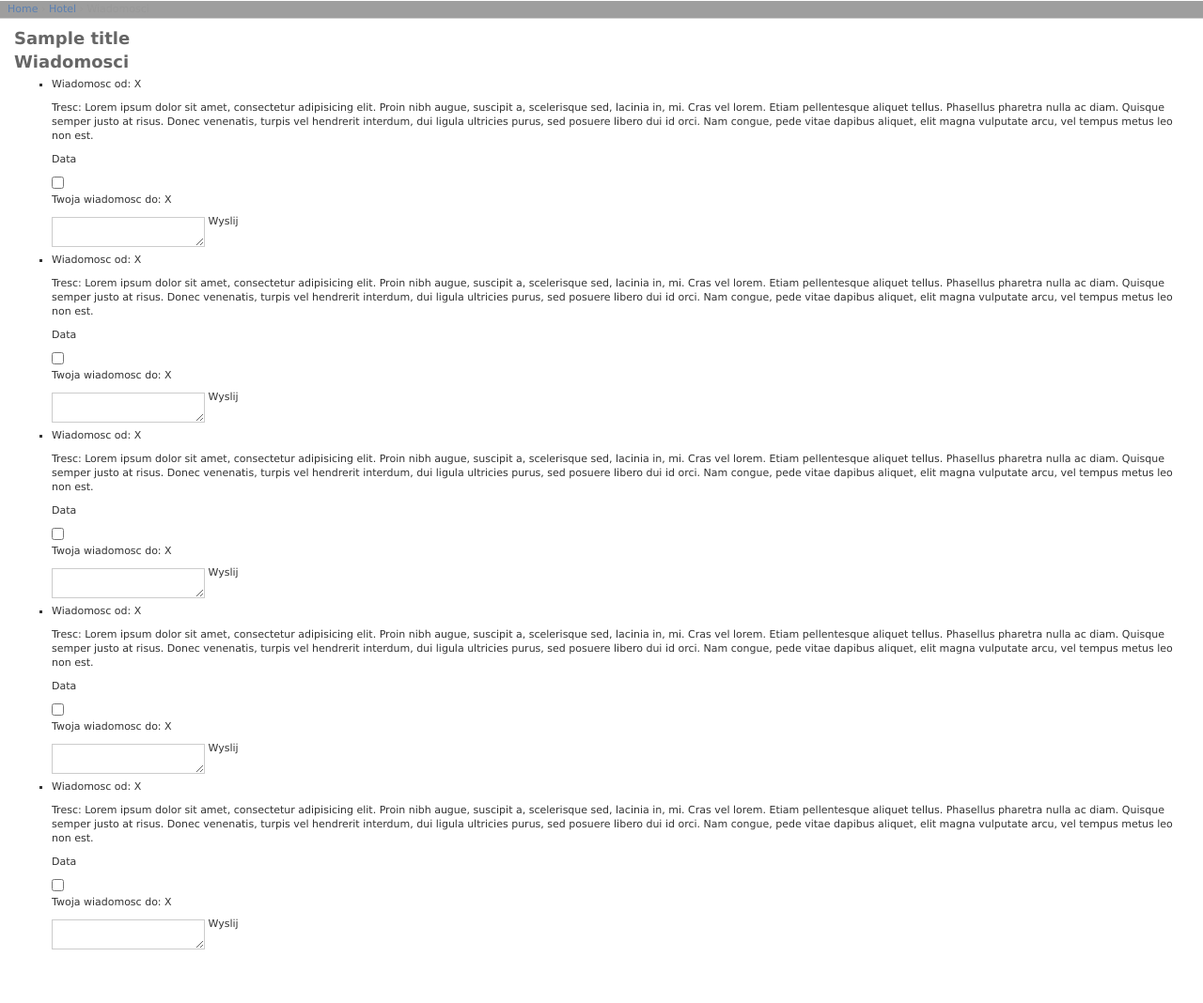
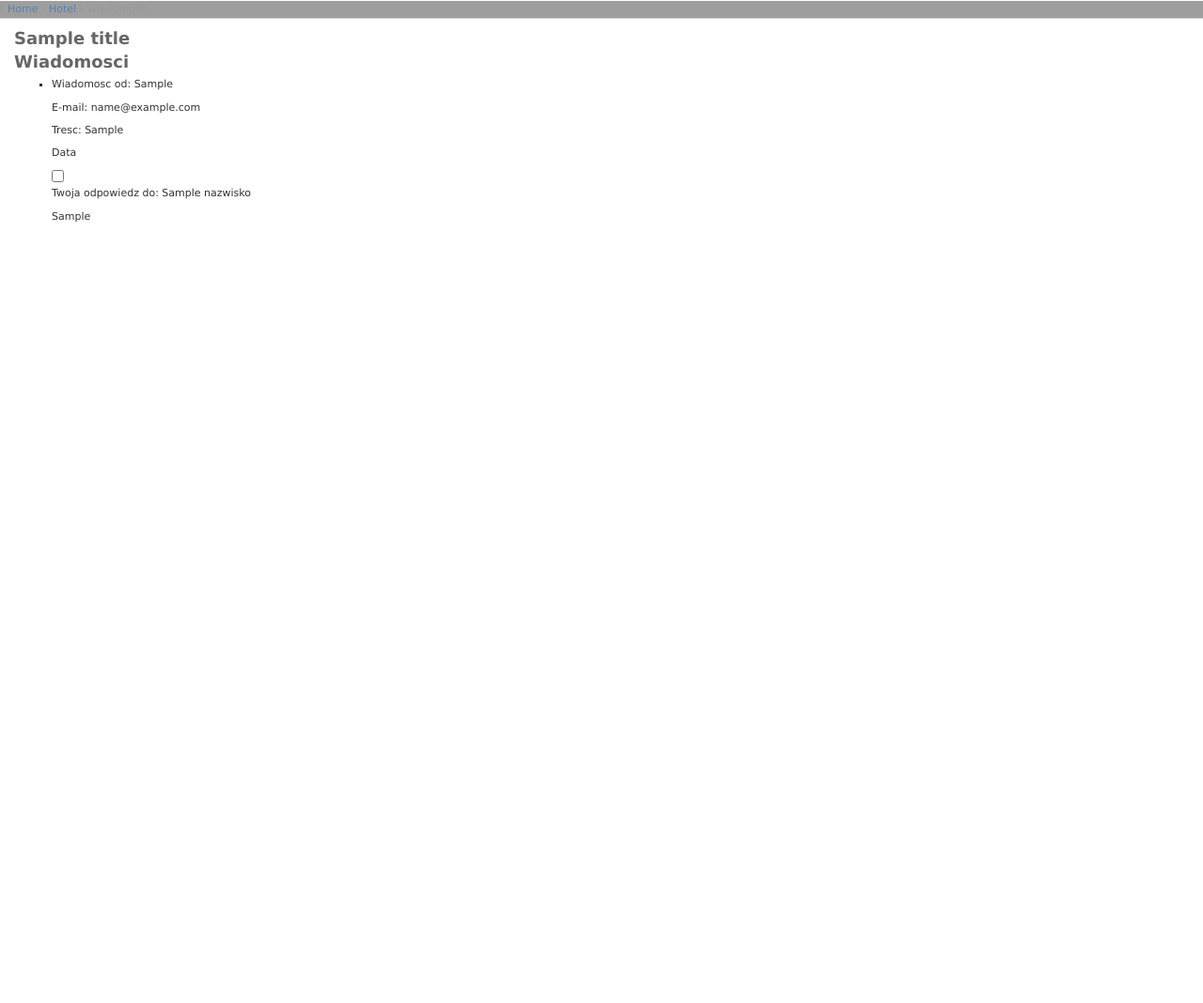
Before and after one commit to Usernamealreadynottaken/Messiah, a Django app: template Hotel/templates/Hotel/wiadomosci.html in a window 1280 px wide. Shown: the part 37-1105 px from the top of the page at 94% size. After the commit the page ends 274 px from the top, so only its background shows below. Run offline with Django 3.2, Linux system fonts and the light colour scheme; tables that the repository leaves empty hold one stand-in row (values such as "Sample post"); the template is opened without the code that fills it: values that come from a table or form of the project are taken from there, most other values are stand-ins (such as "Sample title", 1, 10 or a date in 2020); parts of the project's set-up code (start-up, migrations or seed data) failed here and were passed over; grey boxes are pictures that could not be loaded.

Commit message:
Generator kodow. Widok cennika. Jakies drobne zmiany.

```diff
--- a/Hotel/models.py
+++ b/Hotel/models.py
@@ -1,4 +1,8 @@
 from django.db import models
+
+# Rzeczy do dodania do modelu:
+# - rezerwacja - cos jak boolean czy jest aktywna czy nie
+# - wiadomosci - data
 
 
 class Usluga(models.Model):
--- a/Hotel/templates/Hotel/wiadomosci.html
+++ b/Hotel/templates/Hotel/wiadomosci.html
@@ -21,73 +21,36 @@
 
     <div class="messages-content">
 
+        {% if wiadomosci %}
         <ul>
+            {% for wiadomosc in wiadomosci %}
             <li>
                 <div class="message">
-                    <p>Wiadomosc od: X</p>
-                    <p>Tresc: Lorem ipsum dolor sit amet, consectetur adipisicing elit. Proin nibh augue, suscipit a, scelerisque sed, lacinia in, mi. Cras vel lorem. Etiam pellentesque aliquet tellus. Phasellus pharetra nulla ac diam. Quisque semper justo at risus. Donec venenatis, turpis vel hendrerit interdum, dui ligula ultricies purus, sed posuere libero dui id orci. Nam congue, pede vitae dapibus aliquet, elit magna vulputate arcu, vel tempus metus leo non est.</p>
+                    <p>Wiadomosc od: {{ wiadomosc.nazwisko }}</p>
+                    <p>E-mail: {{ wiadomosc.email }}</p>
+                    <p>Tresc: {{ wiadomosc.tresc }}</p>
                     <p>Data</p>
                     <input type="checkbox" name="delete" value="delete"/>
                 </div>
                 <div class="answer">
-                    <p>Twoja wiadomosc do: X</p>
+                    {% if wiadomosc.odpowiedz %}
+                    <p>Twoja odpowiedz do: {{ nazwisko }}</p>
+                    <p>{{ wiadomosc.odpowiedz }}</p>
+                    {% elif wiadomosc.wyslano_odpowiedz %}
+                    <p>Checkbox jest zaznaczony. Cos na to trzeba zrobic.</p>
+                    {% else %}
+                    <p>Twoja odpowiedz do: {{ nazwisko }}</p>
                     <textarea></textarea>
                     <a>Wyslij</a>
+                    {% endif %}
                 </div>
             </li>
-            <li>
-                <div class="message">
-                    <p>Wiadomosc od: X</p>
-                    <p>Tresc: Lorem ipsum dolor sit amet, consectetur adipisicing elit. Proin nibh augue, suscipit a, scelerisque sed, lacinia in, mi. Cras vel lorem. Etiam pellentesque aliquet tellus. Phasellus pharetra nulla ac diam. Quisque semper justo at risus. Donec venenatis, turpis vel hendrerit interdum, dui ligula ultricies purus, sed posuere libero dui id orci. Nam congue, pede vitae dapibus aliquet, elit magna vulputate arcu, vel tempus metus leo non est.</p>
-                    <p>Data</p>
-                    <input type="checkbox" name="delete" value="delete"/>
-                </div>
-                <div class="answer">
-                    <p>Twoja wiadomosc do: X</p>
-                    <textarea></textarea>
-                    <a>Wyslij</a>
-                </div>
-            </li>
-            <li>
-                <div class="message">
-                    <p>Wiadomosc od: X</p>
-                    <p>Tresc: Lorem ipsum dolor sit amet, consectetur adipisicing elit. Proin nibh augue, suscipit a, scelerisque sed, lacinia in, mi. Cras vel lorem. Etiam pellentesque aliquet tellus. Phasellus pharetra nulla ac diam. Quisque semper justo at risus. Donec venenatis, turpis vel hendrerit interdum, dui ligula ultricies purus, sed posuere libero dui id orci. Nam congue, pede vitae dapibus aliquet, elit magna vulputate arcu, vel tempus metus leo non est.</p>
-                    <p>Data</p>
-                    <input type="checkbox" name="delete" value="delete"/>
-                </div>
-                <div class="answer">
-                    <p>Twoja wiadomosc do: X</p>
-                    <textarea></textarea>
-                    <a>Wyslij</a>
-                </div>
-            </li>
-            <li>
-                <div class="message">
-                    <p>Wiadomosc od: X</p>
-                    <p>Tresc: Lorem ipsum dolor sit amet, consectetur adipisicing elit. Proin nibh augue, suscipit a, scelerisque sed, lacinia in, mi. Cras vel lorem. Etiam pellentesque aliquet tellus. Phasellus pharetra nulla ac diam. Quisque semper justo at risus. Donec venenatis, turpis vel hendrerit interdum, dui ligula ultricies purus, sed posuere libero dui id orci. Nam congue, pede vitae dapibus aliquet, elit magna vulputate arcu, vel tempus metus leo non est.</p>
-                    <p>Data</p>
-                    <input type="checkbox" name="delete" value="delete"/>
-                </div>
-                <div class="answer">
-                    <p>Twoja wiadomosc do: X</p>
-                    <textarea></textarea>
-                    <a>Wyslij</a>
-                </div>
-            </li>
-            <li>
-                <div class="message">
-                    <p>Wiadomosc od: X</p>
-                    <p>Tresc: Lorem ipsum dolor sit amet, consectetur adipisicing elit. Proin nibh augue, suscipit a, scelerisque sed, lacinia in, mi. Cras vel lorem. Etiam pellentesque aliquet tellus. Phasellus pharetra nulla ac diam. Quisque semper justo at risus. Donec venenatis, turpis vel hendrerit interdum, dui ligula ultricies purus, sed posuere libero dui id orci. Nam congue, pede vitae dapibus aliquet, elit magna vulputate arcu, vel tempus metus leo non est.</p>
-                    <p>Data</p>
-                    <input type="checkbox" name="delete" value="delete"/>
-                </div>
-                <div class="answer">
-                    <p>Twoja wiadomosc do: X</p>
-                    <textarea></textarea>
-                    <a>Wyslij</a>
-                </div>
-            </li>
+            {% endfor %}
         </ul>
+        {% else %}
+        <!-- to powinno pewnie zostac zamienione na cos rozsadniejszego -->
+        <p>Brak wiadomosci.</p>
+        {% endif %}
 
 
 
--- a/Hotel/urls.py
+++ b/Hotel/urls.py
@@ -6,6 +6,6 @@ urlpatterns = patterns('',
     url(r'^$', views.glowna, name='glowna'),
     url(r'^rezerwacje/$', views.rezerwacje, name='rezerwacje'),
     url(r'^rezerwacje/sprawdz/', views.rezerwacje_sprawdz, name='rezerwacje_sprawdz'),
-    url(r'^rezerwacje/wyslij/', views.rezerwacje_wyslij, name='rezerwacje_wyslij'),
-    url(r'^wiadomosci/$', views.wiadomosci)
+    url(r'^rezerwacje/wyslij/', views.rezerwacje_wyslij, name='rezerwacje_wyslij')
+    # url(r'^wiadomosci/$', views.wiadomosci, name='wiadomosci')
 )
--- a/Hotel/urls_admin.py
+++ b/Hotel/urls_admin.py
@@ -3,5 +3,5 @@ from django.conf.urls import patterns, include, url
 from Hotel import views
 
 urlpatterns = patterns('',
-    url(r'^wiadomosci/$', views.wiadomosci)
+    url(r'^wiadomosci/$', views.wiadomosci, name='wiadomosci')
 )
--- a/Messiah/templates/admin/index.html
+++ b/Messiah/templates/admin/index.html
@@ -48,7 +48,7 @@
 {% else %}
     <p>{% trans "You don't have permission to edit anything." %}</p>
 {% endif %}
-<a href="Hotel/wiadomosci">Wiadomosci</a>
+<a href="{% url 'admin_custom:wiadomosci' %}">Wiadomosci</a>
 </div>
 {% endblock %}
 
--- a/Messiah/urls.py
+++ b/Messiah/urls.py
@@ -4,7 +4,7 @@ from django.contrib import admin
 admin.autodiscover()
 
 urlpatterns = patterns('',
-    url(r'^admin/Hotel/', include('Hotel.urls_admin')),
+    url(r'^admin/Hotel/', include('Hotel.urls_admin', namespace='admin_custom')),
     url(r'^admin/', include(admin.site.urls)),
     url(r'^', include('Hotel.urls', namespace='hotel'))
 )
```
Also changed, not shown: Hotel/admin.py (+6 -2 lines), Hotel/views.py (+19 -6 lines), 10 other files.
